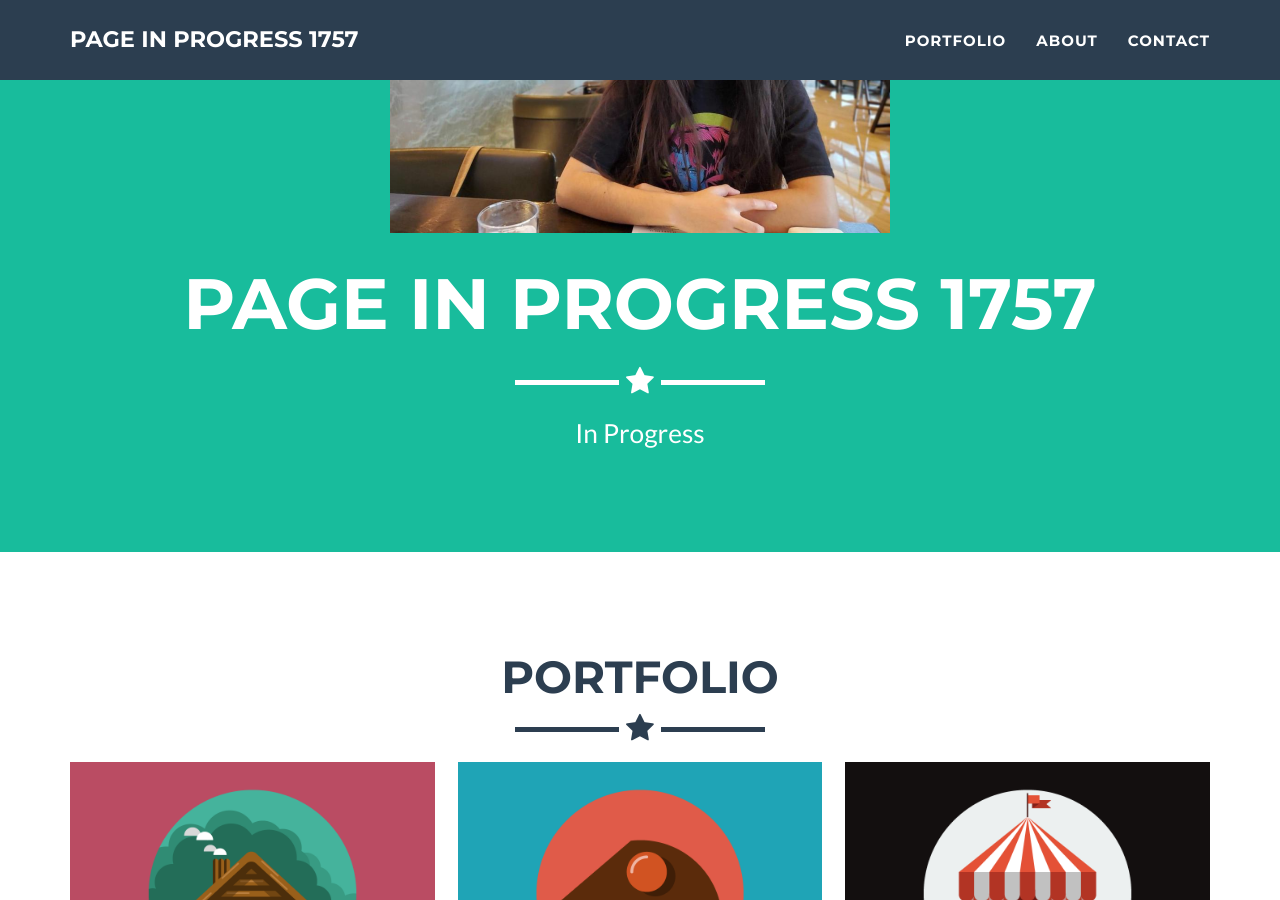
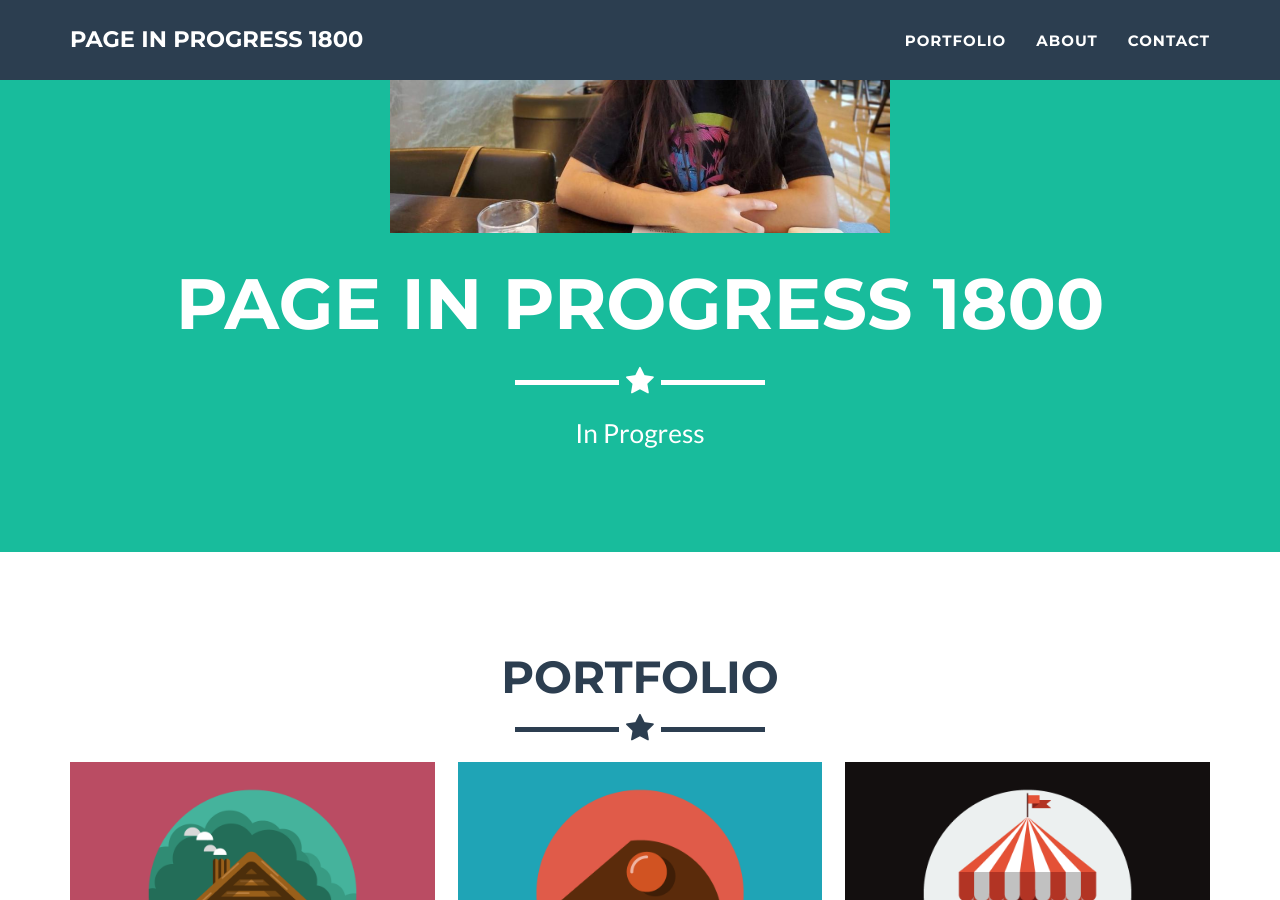
Before and after one commit to ash-chin/ash-chin.github.io, a Jekyll site: the page built from _posts/2014-07-18-project-1.markdown, in a window 1280 px wide and 900 px high, scrolled down 342 px. Built offline with Jekyll 4.4.1, drawn with Linux system fonts in a browser that asks for light colours.

Commit message:
Update _config.yml

```diff
--- a/_config.yml
+++ b/_config.yml
@@ -1,5 +1,5 @@
 # Site settings
-title: Page in Progress 1757
+title: Page in Progress 1800
 email: your-email@domain.com
 url: https://github.com/jeromelachaud/freelancer-theme
 description: "Write an awesome description for your new site here. You can edit this line in _config.yml. It will appear in your document head meta (for Google search results) and in your feed.xml site description."
```
